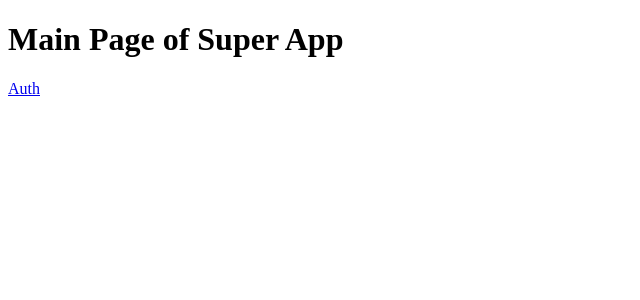
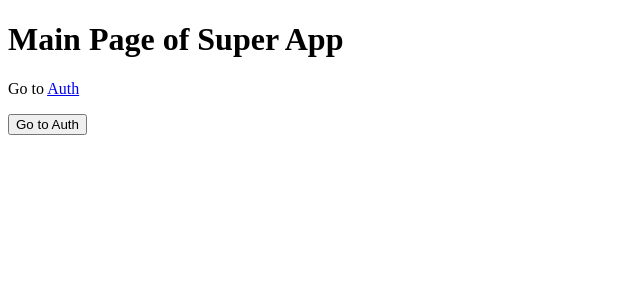
Before and after one commit to alonsogchparra/react-complete-guide, a Next.js app in the folder nextjs/: page / in a window 1280 px wide. Shown: the top 300 px of the page, without its empty margins (0-640 px from the left). Built offline with nearby package versions, Linux system fonts and the light colour scheme.

Commit message:
button added

```diff
--- a/nextjs/pages/index.js
+++ b/nextjs/pages/index.js
@@ -1,5 +1,6 @@
 import React, { Component } from 'react';
 import Link from 'next/link';
+import Router from 'next/router';
 
 class IndexPage extends Component {
 
@@ -16,7 +17,8 @@ class IndexPage extends Component {
     return (
       <div>
         <h1>Main Page of {this.props.appName}</h1>
-        <Link href="/auth"><a>Auth</a></Link>
+        <p>Go to <Link href="/auth"><a>Auth</a></Link></p>
+        <button onClick={() => Router.push('/auth')}>Go to Auth</button>
       </div>
     );
   }
```
